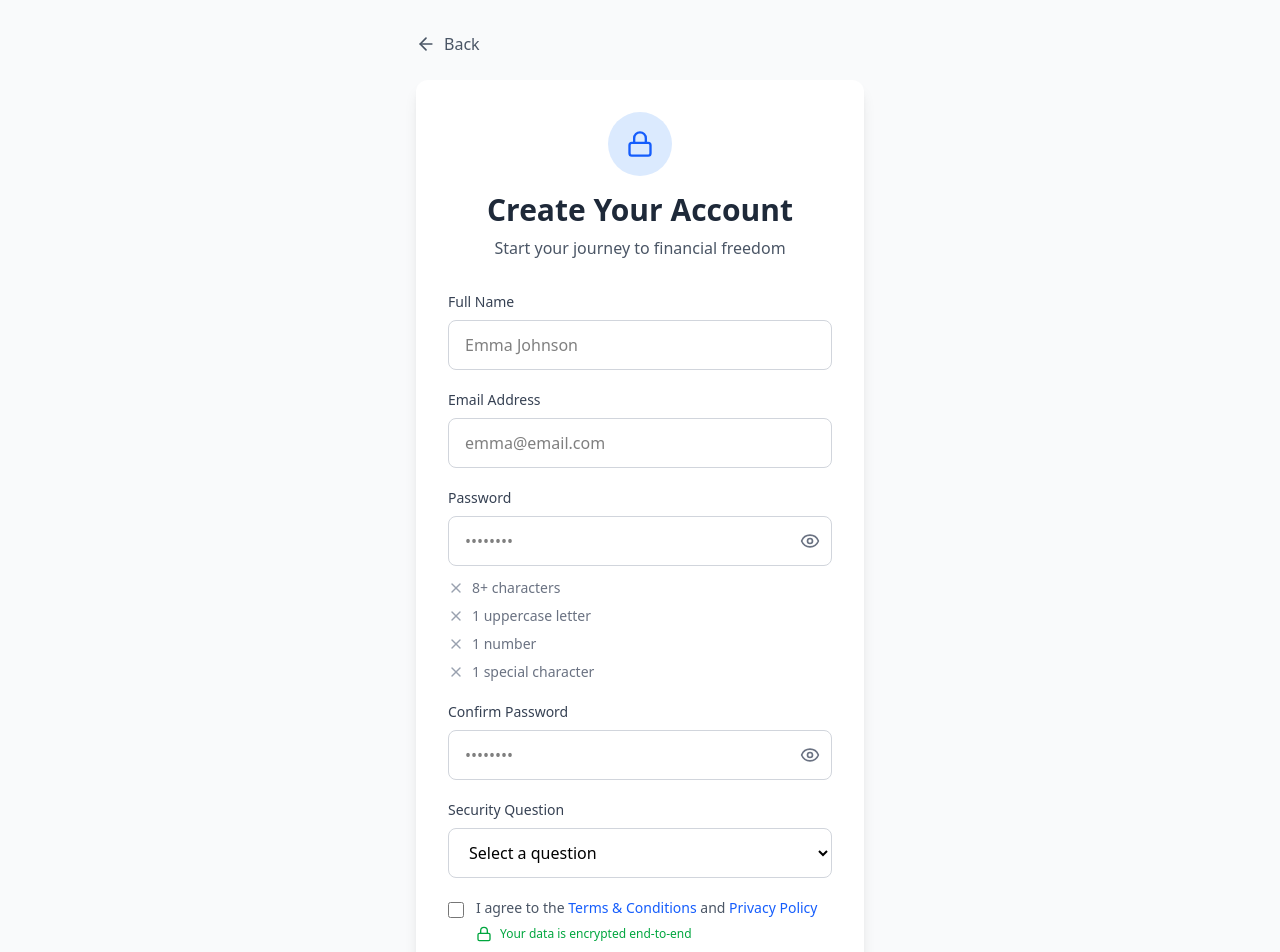
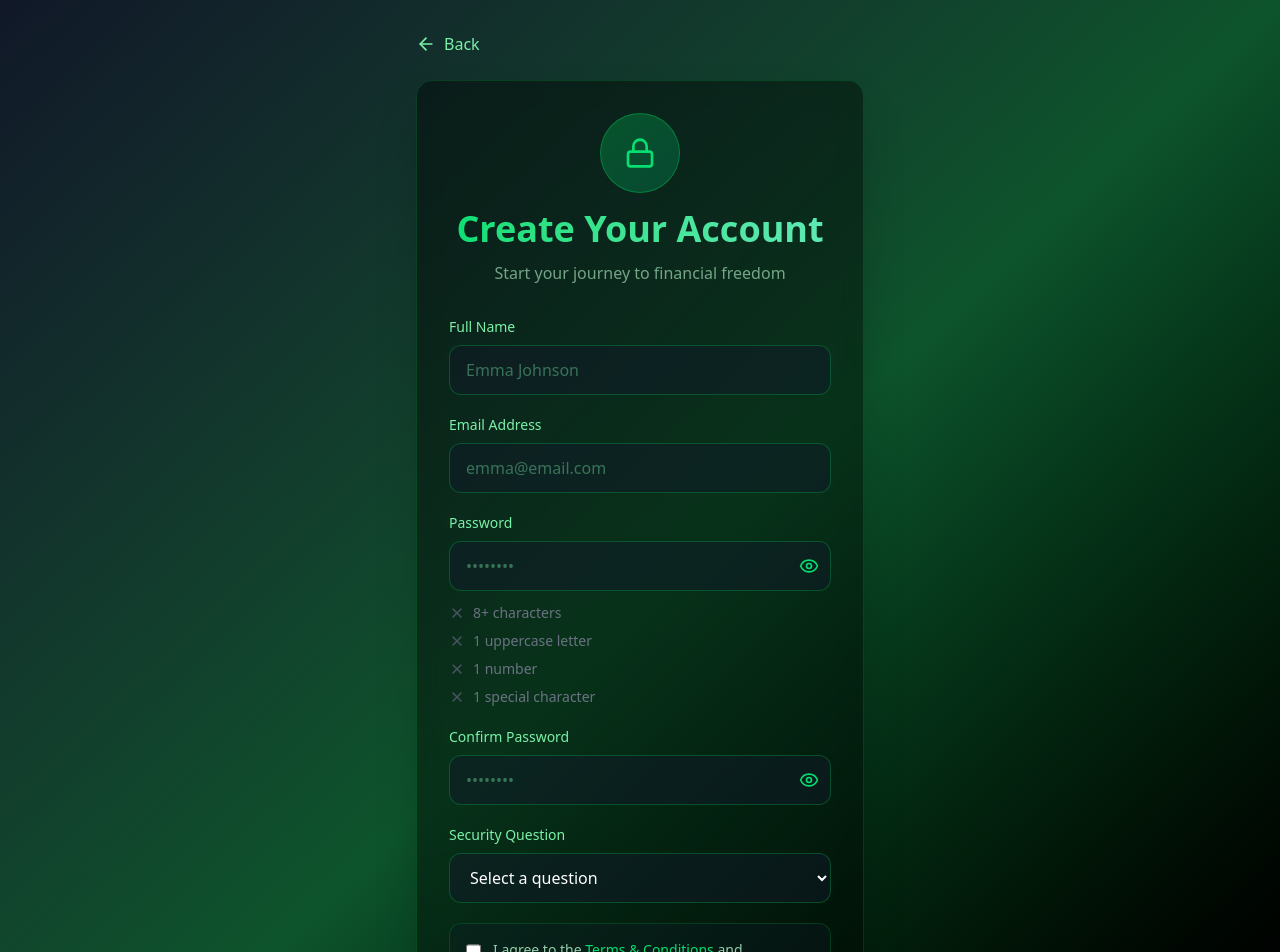
Before and after one commit to AzhaanGlitch/Aureon, a React (Vite) app: page /onboarding/signup in a window 1280 px wide. Shown: the top 952 px of the page. Built offline with nearby package versions, Linux system fonts and the light colour scheme.

Commit message:
SignUp Page UI updated

```diff
--- a/src/pages/onboarding/SignupPage.jsx
+++ b/src/pages/onboarding/SignupPage.jsx
@@ -34,38 +34,39 @@ const SignUpPage = () => {
 
   const handleSubmit = (e) => {
     e.preventDefault();
-    // Validation would go here
     navigate('/onboarding/security');
   };
 
   return (
-    <div className="min-h-screen bg-gray-50 py-8 px-4">
+    <div className="min-h-screen bg-gradient-to-br from-gray-900 via-green-900 to-black py-8 px-4">
       <div className="max-w-md mx-auto">
         {/* Back Button */}
         <button
           onClick={() => navigate('/')}
-          className="flex items-center space-x-2 text-gray-600 hover:text-gray-800 mb-6"
+          className="flex items-center space-x-2 text-green-300 hover:text-green-200 mb-6 transition-colors"
         >
           <ArrowLeft size={20} />
           <span>Back</span>
         </button>
 
         {/* Card */}
-        <div className="bg-white rounded-xl shadow-lg p-8">
+        <div className="bg-black/40 backdrop-blur-md rounded-2xl shadow-2xl p-8 border border-green-500/20">
           {/* Header */}
           <div className="text-center mb-8">
-            <div className="w-16 h-16 bg-blue-100 rounded-full flex items-center justify-center mx-auto mb-4">
-              <Lock size={28} className="text-blue-600" />
+            <div className="w-20 h-20 bg-gradient-to-br from-green-500/30 to-emerald-600/30 rounded-full flex items-center justify-center mx-auto mb-4 border border-green-500/40">
+              <Lock size={32} className="text-green-400" />
             </div>
-            <h1 className="text-3xl font-bold text-gray-800 mb-2">Create Your Account</h1>
-            <p className="text-gray-600">Start your journey to financial freedom</p>
+            <h1 className="text-4xl font-bold bg-gradient-to-r from-green-400 to-emerald-300 bg-clip-text text-transparent mb-3">
+              Create Your Account
+            </h1>
+            <p className="text-green-200/60">Start your journey to financial freedom</p>
           </div>
 
           {/* Form */}
           <form onSubmit={handleSubmit} className="space-y-5">
             {/* Full Name */}
             <div>
-              <label className="block text-sm font-medium text-gray-700 mb-2">
+              <label className="block text-sm font-medium text-green-300 mb-2">
                 Full Name
               </label>
               <input
@@ -75,13 +76,13 @@ const SignUpPage = () => {
                 onChange={handleChange}
                 placeholder="Emma Johnson"
                 required
-                className="w-full px-4 py-3 border border-gray-300 rounded-lg focus:ring-2 focus:ring-blue-500 focus:border-transparent outline-none transition"
+                className="w-full px-4 py-3 bg-gray-900/50 border border-green-500/30 text-white placeholder-green-300/40 rounded-xl focus:ring-2 focus:ring-green-500 focus:border-transparent outline-none transition-all"
               />
             </div>
 
             {/* Email */}
             <div>
-              <label className="block text-sm font-medium text-gray-700 mb-2">
+              <label className="block text-sm font-medium text-green-300 mb-2">
                 Email Address
               </label>
               <input
@@ -91,13 +92,13 @@ const SignUpPage = () => {
                 onChange={handleChange}
                 placeholder="emma@email.com"
                 required
-                className="w-full px-4 py-3 border border-gray-300 rounded-lg focus:ring-2 focus:ring-blue-500 focus:border-transparent outline-none transition"
+                className="w-full px-4 py-3 bg-gray-900/50 border border-green-500/30 text-white placeholder-green-300/40 rounded-xl focus:ring-2 focus:ring-green-500 focus:border-transparent outline-none transition-all"
               />
             </div>
 
             {/* Password */}
             <div>
-              <label className="block text-sm font-medium text-gray-700 mb-2">
+              <label className="block text-sm font-medium text-green-300 mb-2">
                 Password
               </label>
               <div className="relative">
@@ -108,12 +109,12 @@ const SignUpPage = () => {
                   onChange={handleChange}
                   placeholder="••••••••"
                   required
-                  className="w-full px-4 py-3 border border-gray-300 rounded-lg focus:ring-2 focus:ring-blue-500 focus:border-transparent outline-none transition pr-12"
+                  className="w-full px-4 py-3 bg-gray-900/50 border border-green-500/30 text-white placeholder-green-300/40 rounded-xl focus:ring-2 focus:ring-green-500 focus:border-transparent outline-none transition-all pr-12"
                 />
                 <button
                   type="button"
                   onClick={() => setShowPassword(!showPassword)}
-                  className="absolute right-3 top-1/2 -translate-y-1/2 text-gray-500 hover:text-gray-700"
+                  className="absolute right-3 top-1/2 -translate-y-1/2 text-green-400 hover:text-green-300"
                 >
                   {showPassword ? <EyeOff size={20} /> : <Eye size={20} />}
                 </button>
@@ -124,11 +125,11 @@ const SignUpPage = () => {
                 {passwordRequirements.map((req, index) => (
                   <div key={index} className="flex items-center space-x-2 text-sm">
                     {req.met ? (
-                      <Check size={16} className="text-green-600" />
+                      <Check size={16} className="text-green-400" />
                     ) : (
-                      <X size={16} className="text-gray-400" />
+                      <X size={16} className="text-gray-600" />
                     )}
-                    <span className={req.met ? 'text-green-600' : 'text-gray-500'}>
+                    <span className={req.met ? 'text-green-400' : 'text-gray-500'}>
                       {req.label}
                     </span>
                   </div>
@@ -138,7 +139,7 @@ const SignUpPage = () => {
 
             {/* Confirm Password */}
             <div>
-              <label className="block text-sm font-medium text-gray-700 mb-2">
+              <label className="block text-sm font-medium text-green-300 mb-2">
                 Confirm Password
               </label>
               <div className="relative">
@@ -149,24 +150,24 @@ const SignUpPage = () => {
                   onChange={handleChange}
                   placeholder="••••••••"
                   required
-                  className="w-full px-4 py-3 border border-gray-300 rounded-lg focus:ring-2 focus:ring-blue-500 focus:border-transparent outline-none transition pr-12"
+                  className="w-full px-4 py-3 bg-gray-900/50 border border-green-500/30 text-white placeholder-green-300/40 rounded-xl focus:ring-2 focus:ring-green-500 focus:border-transparent outline-none transition-all pr-12"
                 />
                 <button
                   type="button"
                   onClick={() => setShowConfirmPassword(!showConfirmPassword)}
-                  className="absolute right-3 top-1/2 -translate-y-1/2 text-gray-500 hover:text-gray-700"
+                  className="absolute right-3 top-1/2 -translate-y-1/2 text-green-400 hover:text-green-300"
                 >
                   {showConfirmPassword ? <EyeOff size={20} /> : <Eye size={20} />}
                 </button>
               </div>
               {formData.confirmPassword && formData.password !== formData.confirmPassword && (
-                <p className="mt-2 text-sm text-red-600">Passwords do not match</p>
+                <p className="mt-2 text-sm text-red-400">Passwords do not match</p>
               )}
             </div>
 
             {/* Security Question */}
             <div>
-              <label className="block text-sm font-medium text-gray-700 mb-2">
+              <label className="block text-sm font-medium text-green-300 mb-2">
                 Security Question
               </label>
               <select
@@ -174,7 +175,7 @@ const SignUpPage = () => {
                 value={formData.securityQuestion}
                 onChange={handleChange}
                 required
-                className="w-full px-4 py-3 border border-gray-300 rounded-lg focus:ring-2 focus:ring-blue-500 focus:border-transparent outline-none transition"
+                className="w-full px-4 py-3 bg-gray-900/50 border border-green-500/30 text-white rounded-xl focus:ring-2 focus:ring-green-500 focus:border-transparent outline-none transition-all"
               >
                 <option value="">Select a question</option>
                 <option value="pet">What's your first pet's name?</option>
@@ -187,7 +188,7 @@ const SignUpPage = () => {
             {/* Security Answer */}
             {formData.securityQuestion && (
               <div>
-                <label className="block text-sm font-medium text-gray-700 mb-2">
+                <label className="block text-sm font-medium text-green-300 mb-2">
                   Your Answer
                 </label>
                 <input
@@ -197,31 +198,31 @@ const SignUpPage = () => {
                   onChange={handleChange}
                   placeholder="Enter your answer"
                   required
-                  className="w-full px-4 py-3 border border-gray-300 rounded-lg focus:ring-2 focus:ring-blue-500 focus:border-transparent outline-none transition"
+                  className="w-full px-4 py-3 bg-gray-900/50 border border-green-500/30 text-white placeholder-green-300/40 rounded-xl focus:ring-2 focus:ring-green-500 focus:border-transparent outline-none transition-all"
                 />
               </div>
             )}
 
             {/* Terms Agreement */}
-            <div className="flex items-start space-x-3">
+            <div className="flex items-start space-x-3 bg-gray-900/30 p-4 rounded-xl border border-green-500/20">
               <input
                 type="checkbox"
                 name="agreeToTerms"
                 checked={formData.agreeToTerms}
                 onChange={handleChange}
                 required
-                className="mt-1 w-4 h-4 text-blue-600 border-gray-300 rounded focus:ring-blue-500"
+                className="mt-1 w-4 h-4 text-green-600 border-green-500/50 rounded focus:ring-green-500 bg-gray-900"
               />
-              <label className="text-sm text-gray-600">
+              <label className="text-sm text-green-200/80">
                 I agree to the{' '}
-                <button type="button" className="text-blue-600 hover:underline">
+                <button type="button" className="text-green-400 hover:text-green-300 underline">
                   Terms & Conditions
                 </button>{' '}
                 and{' '}
-                <button type="button" className="text-blue-600 hover:underline">
+                <button type="button" className="text-green-400 hover:text-green-300 underline">
                   Privacy Policy
                 </button>
-                <div className="flex items-center space-x-2 mt-2 text-green-600">
+                <div className="flex items-center space-x-2 mt-2 text-green-400">
                   <Lock size={16} />
                   <span className="text-xs">Your data is encrypted end-to-end</span>
                 </div>
@@ -232,18 +233,18 @@ const SignUpPage = () => {
             <button
               type="submit"
               disabled={!formData.agreeToTerms}
-              className="w-full bg-blue-600 text-white py-3 rounded-lg font-semibold hover:bg-blue-700 transition disabled:bg-gray-300 disabled:cursor-not-allowed"
+              className="w-full bg-gradient-to-r from-green-500 to-emerald-600 text-white py-4 rounded-xl font-semibold hover:shadow-lg hover:shadow-green-500/50 transition-all duration-300 disabled:opacity-40 disabled:cursor-not-allowed border border-green-400/30 hover:scale-[1.02] disabled:hover:scale-100"
             >
               Create Account
             </button>
           </form>
 
           {/* Sign In Link */}
-          <div className="mt-6 text-center text-sm text-gray-600">
+          <div className="mt-6 text-center text-sm text-green-200/60">
             Already have an account?{' '}
             <button
               onClick={() => navigate('/login')}
-              className="text-blue-600 hover:underline font-medium"
+              className="text-green-400 hover:text-green-300 font-medium transition-colors"
             >
               Sign In
             </button>
```
